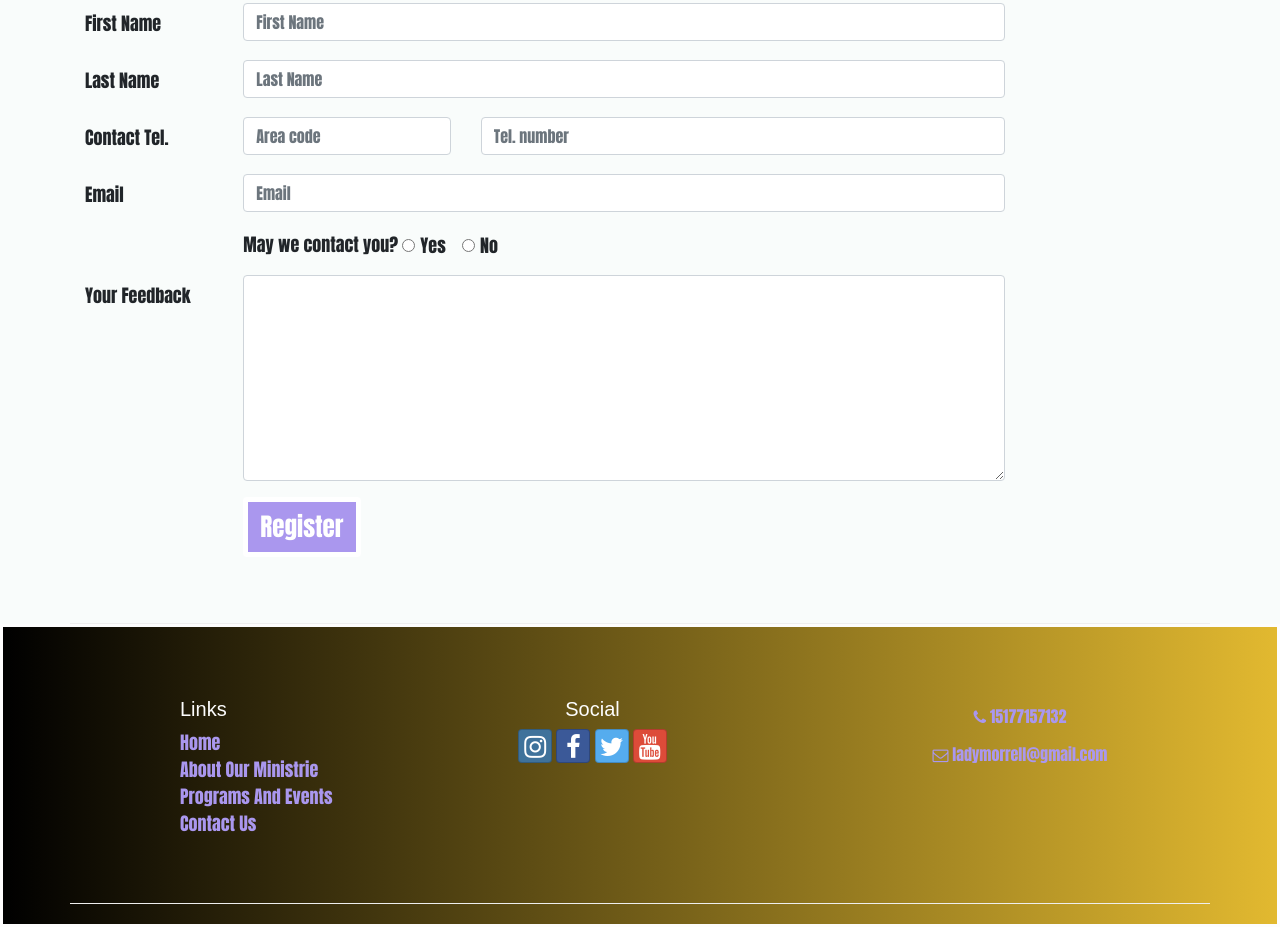
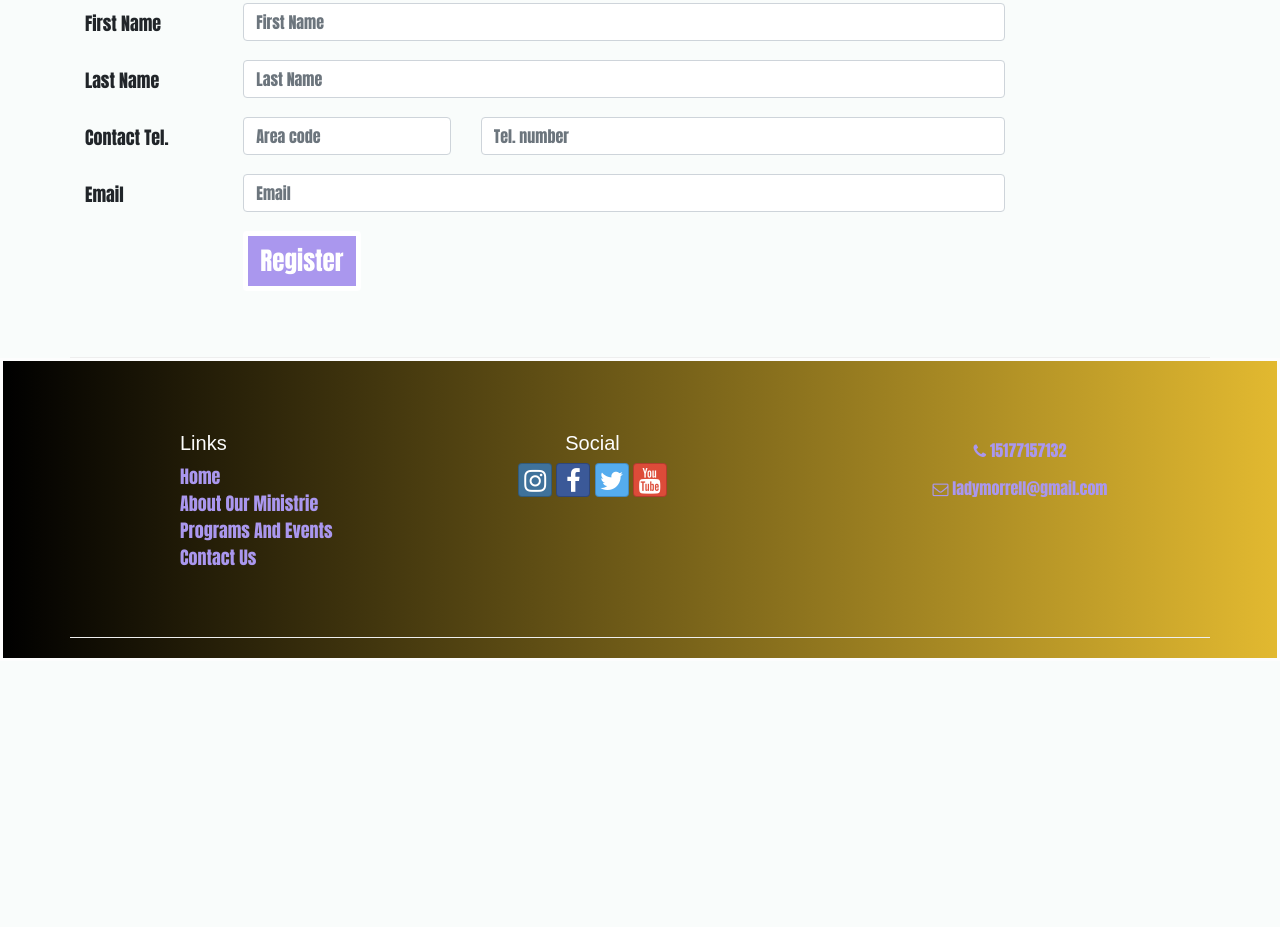
Before and after one commit to jakthedev/MorrellMinistries, a website: page programsEvents.html in a window 1280 px wide. Shown: the part 2089-3016 px from the top of the page. After the commit the page ends 2750 px from the top, so only its background shows below. Drawn offline with nearby package versions, Linux system fonts and the light colour scheme.

Commit message:
Edit the register form on the programs and event pg.

```diff
--- a/css/styles.css
+++ b/css/styles.css
@@ -91,7 +91,7 @@ header h2 {
 }
 
 .btn-getInvolved {
-    font-size: 60px;
+    font-size: 65px;
     border: black 5px solid;
     color: #aa97ee;
 }
--- a/programsEvents.html
+++ b/programsEvents.html
@@ -153,25 +153,7 @@
                             <input type="email" class="form-control" id="email" name="email" placeholder="Email" />
                         </div>
                     </div>
-                    <div class="form-group row">
-                        <div class="col offset-md-2">
-                            May we contact you?
-                            <div class="form-check form-check-inline">
-                                <input type="radio" class="form-check-input" id="contactYes" name="contactRadios" value="yes" />
-                                <label for="contactYes" class="form-check-label">Yes</label>
-                            </div>
-                            <div class="form-check form-check-inline">
-                                <input type="radio" class="form-check-input" id="contactNo" name="contactRadios" value="no" />
-                                <label for="contactNo" class="form-check-label">No</label>
-                            </div>
-                        </div>
-                    </div>
-                    <div class="form-group row">
-                        <label for="feedback" class="col-md-2 col-form-label">Your Feedback</label>
-                        <div class="col-md-10">
-                            <textarea class="form-control" id="feedback" name="feedback" rows="8"></textarea>
-                        </div>
-                    </div>
+
                     <div class="form-group row">
                         <div class="offset-md-2 col-md-10">
                             <button type="submit" class="btn btn-primary">Register</button>
```
Also changed, not shown: aboutOurMinistrie.html (+5 -5 lines).
